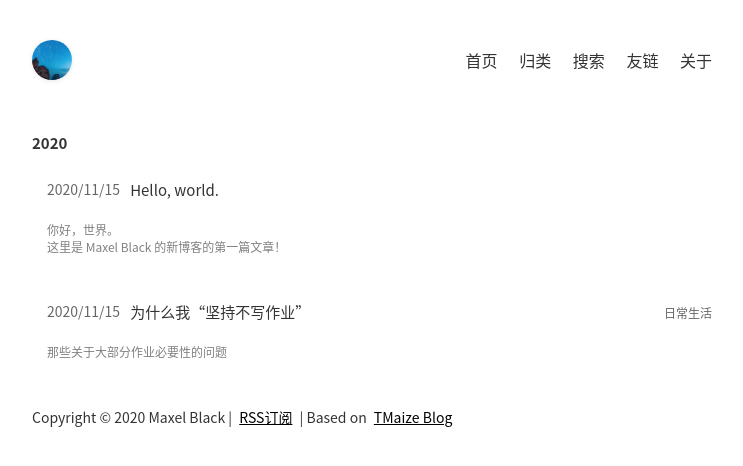
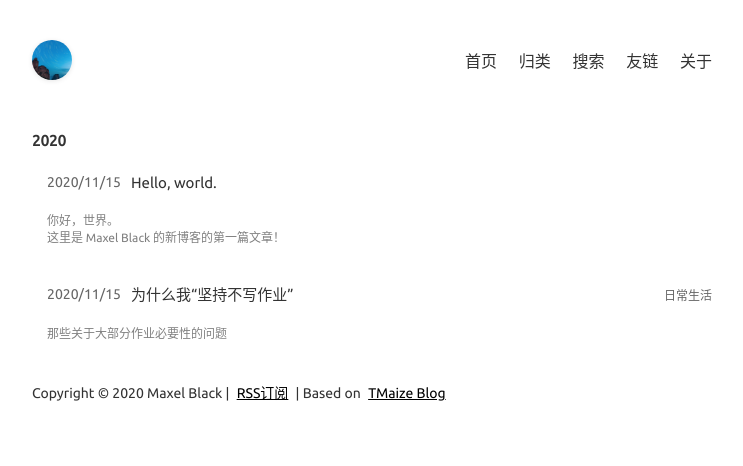
Before and after one commit to maxelblack/blog, a Jekyll site: the page built from index.html, in a window 1280 px wide. Shown: the top 466 px of the page, without its empty margins (268-1011 px from the left). Built offline with Jekyll 4.4.1, drawn with Linux system fonts in a browser that asks for light colours; some web fonts are replaced; comment, search, counter and statistics services are not loaded.

Commit message:
Update the website.

```diff
--- a/_includes/head.html
+++ b/_includes/head.html
@@ -23,7 +23,7 @@
   <link href="https://fonts.googleapis.com/css2?family=ZCOOL+XiaoWei&display=swap" rel="stylesheet" />
   -->
   <style>
-    @import url('https://fonts.googleapis.com/css2?family=ZCOOL+XiaoWei&display=swap');
+    @import url('https://fonts.googleapis.com/css2?family=Ubuntu&family=ZCOOL+XiaoWei&display=swap');
   </style>
   <!--Icon-->
   <link rel="icon" href="{{site.baseurl}}/static/img/favicon.ico" />
--- a/static/css/common.css
+++ b/static/css/common.css
@@ -19,7 +19,7 @@
   text-size-adjust: 100%;
   -webkit-font-smoothing: antialiased;
   -moz-osx-font-smoothing: grayscale;
-  font-family: 'ZCOOL XiaoWei', 'Microsoft YaHei UI', 'Microsoft YaHei', 'PingFang SC', 'Noto Sans CJK SC', 'Hiragino Sans GB', 'WenQuanYi Micro Hei', sans-serif;
+  font-family: 'Ubuntu', 'ZCOOL XiaoWei', 'Microsoft YaHei UI', 'Microsoft YaHei', 'PingFang SC', 'Noto Sans CJK SC', 'Hiragino Sans GB', 'WenQuanYi Micro Hei', sans-serif;
 }
 body {
   max-width: 680px;
```
